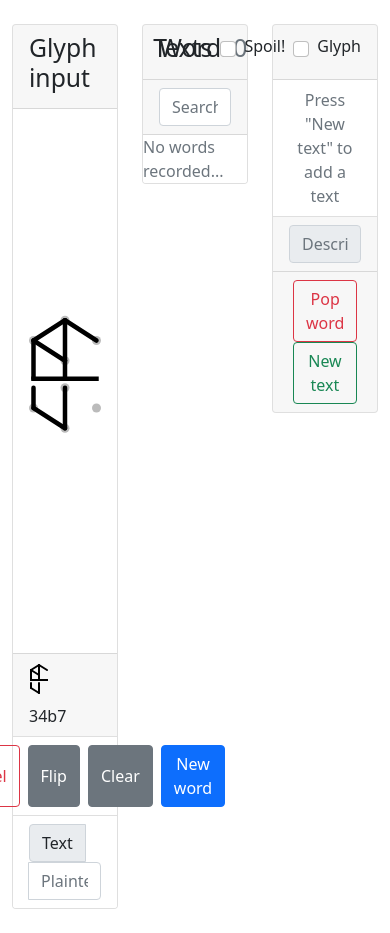
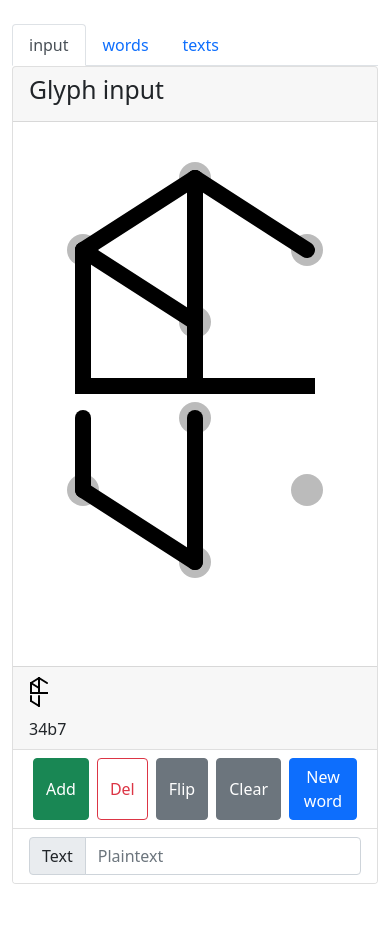
Before and after one commit to SaphireLattice/tunic-decoder, a Vue app: page / in a window 390 px wide. After the commit the page ends 908 px from the top, so only its background shows below. Built offline with nearby package versions, Linux system fonts and the light colour scheme.

Commit message:
Add tabs on mobile and small devices

```diff
--- a/src/App.vue
+++ b/src/App.vue
@@ -31,6 +31,7 @@ const state = reactive({
     showPhonetic: false,
     toastText: undefined as string | undefined,
     spoilerMode: false,
+    page: "input",
 });
 
 async function onWordUpdate(value: Word) {
@@ -271,8 +272,20 @@ html {
 
 <template>
     <main class="container my-4">
+        <ul class="nav nav-tabs d-flex d-lg-none">
+            <li class="nav-item" v-for="page in ['input', 'words', 'texts']">
+                <a
+                    class="nav-link"
+                    :class="{ active: state.page == page }"
+                    :aria-current="state.page == page ? 'page' : undefined"
+                    href="#"
+                    @click="state.page = page"
+                    >{{ page }}</a
+                >
+            </li>
+        </ul>
         <div class="row">
-            <div class="col-4">
+            <div class="col-12 col-lg-4 d-lg-block" :class="{ 'd-none': state.page != 'input', 'd-block': state.page == 'input' }">
                 <WordInput
                     ref="wordinput"
                     :glyph="state.glyph"
@@ -283,7 +296,7 @@ html {
                     :show-secrets="state.spoilerMode"
                 />
             </div>
-            <div class="col-4">
+            <div class="col-12 col-lg-4 d-lg-block" :class="{ 'd-none': state.page != 'words', 'd-block': state.page == 'words' }">
                 <WordList
                     :glyph="state.glyph"
                     :words="state.words"
@@ -292,7 +305,7 @@ html {
                     @add-word="addTextWord"
                 />
             </div>
-            <div class="col-4">
+            <div class="col-12 col-lg-4 d-lg-block" :class="{ 'd-none': state.page != 'texts', 'd-block': state.page == 'texts' }">
                 <div class="card">
                     <div class="card-header">
                         <h2 class="card-title d-flex justify-content-end align-items-end">
```
